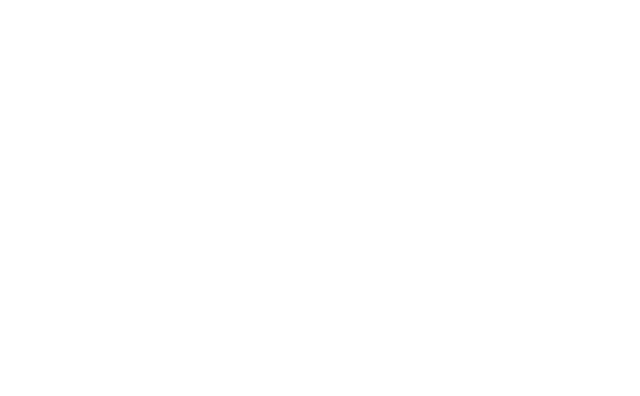
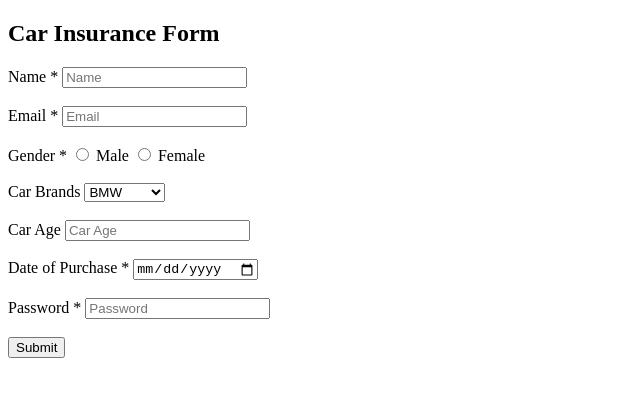
Before and after one commit to acciojob/car-insurance-form-sahunandini, a website: page main.html in a window 1280 px wide. Shown: the whole page, without its empty margins (0-640 px from the left). Drawn offline with Linux system fonts and the light colour scheme.

Commit message:
created a submission

```diff
--- a/main.html
+++ b/main.html
@@ -4,6 +4,8 @@
 
 	<head>
 		<link rel="stylesheet" href="styles.css">
+		<meta charset="UTF-8">
+        <title>Car Insurance Form</title>
 	</head>
 
 	<body>
@@ -11,6 +13,51 @@
 	    <script type="text/javascript" src="./script.js">
 		</script>
 
+		<h2>Car Insurance Form</h2>
+
+		<form action="#" method="post">
+
+            <label for="name">Name *</label>
+            <input type="text" id="name" name="name" required placeholder="Name">
+			<br><br>
+
+            <label for="email">Email *</label>
+            <input type="email" id="email" name="email" required placeholder="Email">
+			<br><br>
+
+            <label for="gender">Gender *</label>
+            <input type="radio" id="male" name="gender" value="Male" required>
+            <label for="male">Male</label>
+            <input type="radio" id="female" name="gender" value="Female" required>
+            <label for="female">Female</label>
+			<br><br>
+
+            <label for="cars">Car Brands</label>
+            <select id="cars" name="carBrand">
+                <option value="BMW">BMW</option>
+                <option value="Audi">Audi</option>
+                <option value="Mercedes">Mercedes</option>
+            </select>
+			<br><br>
+
+            <label for="carage">Car Age</label>
+            <input type="number" id="carage" name="carage" placeholder="Car Age">
+			<br><br>
+
+            <label for="dop">Date of Purchase *</label>
+            <input type="date" id="dop" name="dateOfPurchase" required>
+			<br><br>
+
+            <label for="password">Password *</label>
+            <input type="password" id="password" name="password" required placeholder="Password">
+			<br><br>
+
+            <input type="submit" id="submit" name="submit" value="Submit">
+
+        </form>
+
+
+
 	</body>
 
 </html>
```
Lines whose indentation alone changed are shown as unchanged.
